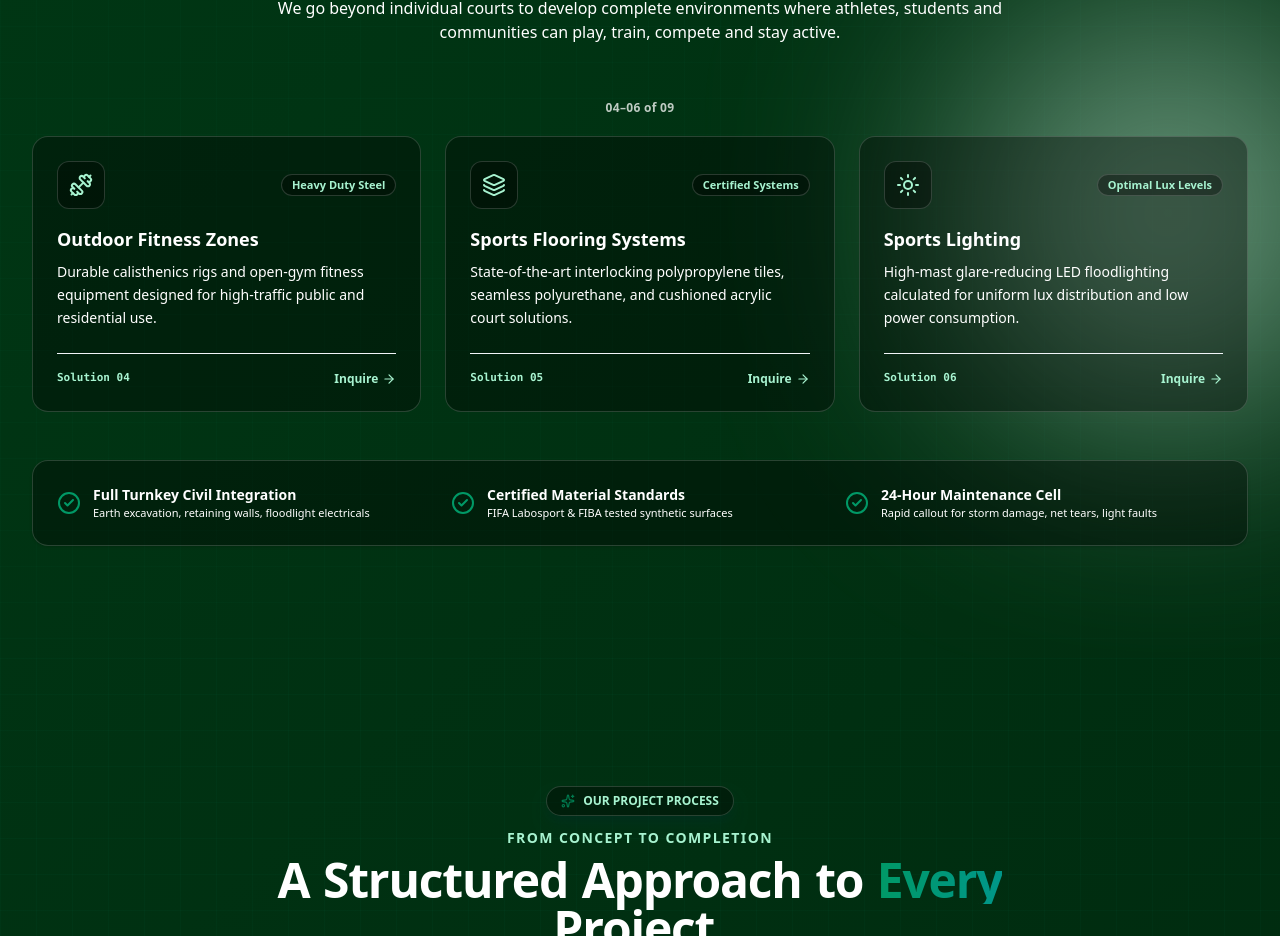
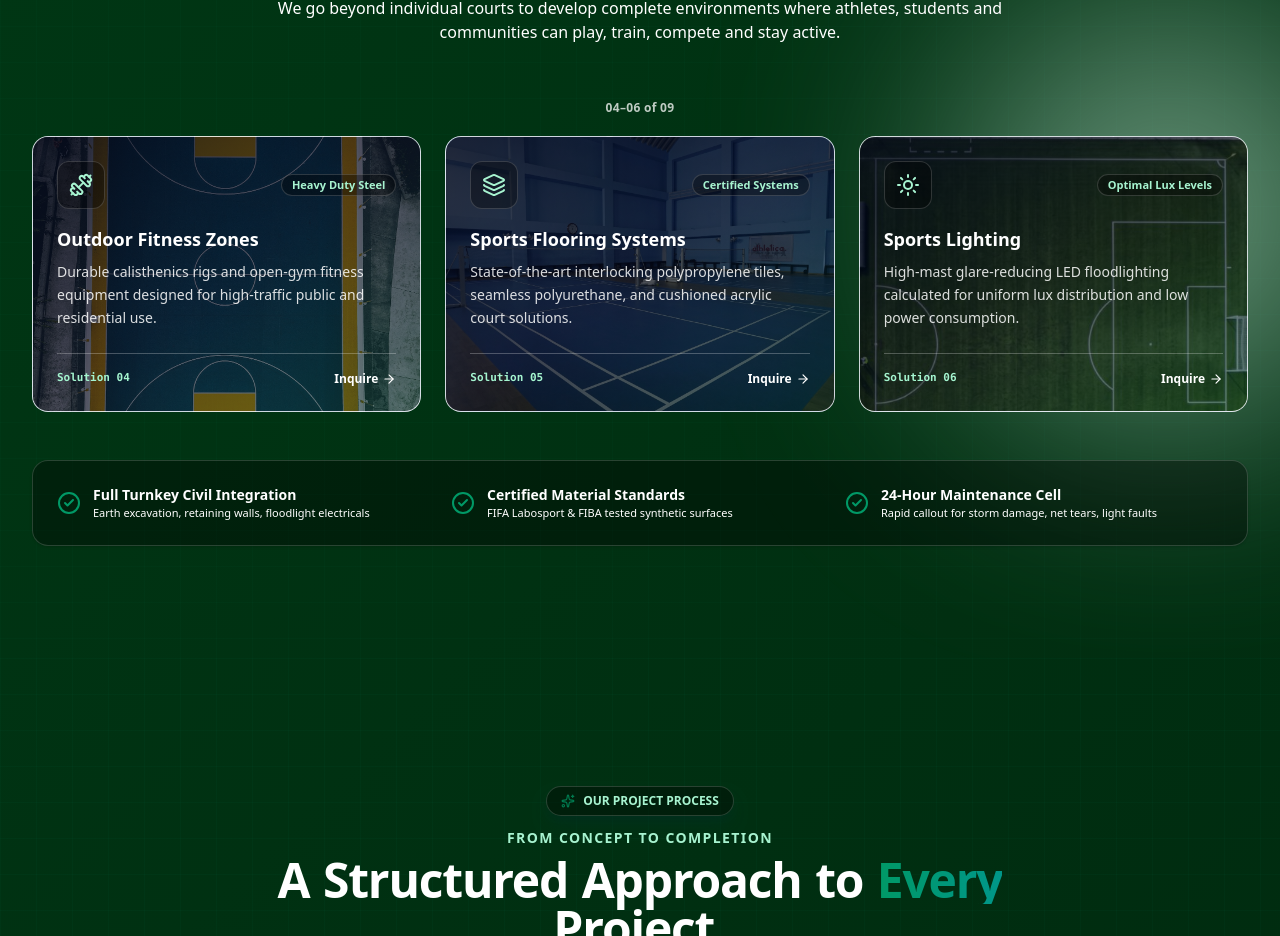
Before and after one commit to Ajith11223/turf_latest, a Next.js app: page / in a window 1280 px wide. Shown: the part 3450-4386 px from the top of the page. Built offline with nearby package versions, Linux system fonts and the light colour scheme.

Commit message:
card image added

```diff
--- a/src/components/BeyondCourts.tsx
+++ b/src/components/BeyondCourts.tsx
@@ -41,6 +41,18 @@ export default function BeyondCourts() {
     Shield,
     Award,
     Wrench,
+  };
+
+  const backgroundImages: Record<string, string> = {
+    "multi-sport": "/images/cards/football.jpg",
+    tracks: "/images/cards/tennis.jpg",
+    "play-areas": "/images/hero-turf.jpg",
+    "outdoor-fitness": "/images/cards/basketball.jpg",
+    "flooring-systems": "/images/cards/badminton.jpg",
+    "sports-lighting": "/images/site-after.jpg",
+    "fencing-netting": "/images/cards/cricket.jpg",
+    equipment: "/images/cards/volleyball.jpg",
+    renovation: "/images/site-before.jpg",
   };
 
   const whatsappMessage = encodeURIComponent(
@@ -130,9 +142,15 @@ export default function BeyondCourts() {
                     initial={{ opacity: 0, y: 20 }}
                     animate={{ opacity: 1, y: 0 }}
                     transition={{ duration: 0.4, delay: index * 0.09 }}
-                    className="group flex flex-col justify-between rounded-2xl border border-slate-200/90 bg-white p-6 transition-all duration-300 hover:-translate-y-1 hover:border-emerald-500 hover:shadow-xl"
+                    className="group relative isolate flex flex-col justify-between overflow-hidden rounded-2xl border border-slate-200/90 bg-slate-900 p-6 text-white transition-all duration-300 hover:-translate-y-1 hover:border-emerald-400 hover:shadow-xl"
+                    style={{
+                      backgroundImage: `url('${backgroundImages[item.id]}')`,
+                      backgroundPosition: "center",
+                      backgroundSize: "cover",
+                    }}
                   >
-                    <div>
+                    <div className="absolute inset-0 -z-10 bg-gradient-to-br from-slate-950/85 via-slate-950/65 to-emerald-950/55 transition-colors group-hover:from-slate-950/75 group-hover:via-slate-950/60 group-hover:to-emerald-950/45" />
+                    <div className="relative z-10">
                       <div className="flex items-center justify-between mb-4">
                         <div className="w-12 h-12 rounded-xl bg-emerald-50 border border-emerald-100 flex items-center justify-center text-emerald-700 group-hover:scale-105 group-hover:bg-emerald-600 group-hover:text-white transition-all">
                           <Icon className="w-6 h-6" />
@@ -142,24 +160,24 @@ export default function BeyondCourts() {
                         </span>
                       </div>
 
-                      <h3 className="text-lg font-bold text-slate-900 group-hover:text-emerald-700 transition-colors mb-2">
+                      <h3 className="text-lg font-bold text-white group-hover:text-emerald-200 transition-colors mb-2">
                         {item.title}
                       </h3>
 
-                      <p className="text-xs sm:text-sm text-slate-600 leading-relaxed">
+                      <p className="text-xs sm:text-sm text-white/85 leading-relaxed">
                         {item.description}
                       </p>
                     </div>
 
-                    <div className="mt-6 pt-4 border-t border-slate-100 flex items-center justify-between">
-                      <span className="text-[11px] font-mono text-emerald-700 font-bold">
+                    <div className="relative z-10 mt-6 pt-4 border-t border-white/25 flex items-center justify-between">
+                      <span className="text-[11px] font-mono text-emerald-200 font-bold">
                         Solution {String(itemNumber).padStart(2, "0")}
                       </span>
                       <a
                         href={whatsappUrl}
                         target="_blank"
                         rel="noopener noreferrer"
-                        className="text-xs font-bold text-emerald-700 group-hover:text-emerald-900 flex items-center gap-1 transition-colors"
+                        className="text-xs font-bold text-white group-hover:text-emerald-200 flex items-center gap-1 transition-colors"
                       >
                         <span>Inquire</span>
                         <ArrowRight className="w-3.5 h-3.5 group-hover:translate-x-1 transition-transform" />
```
